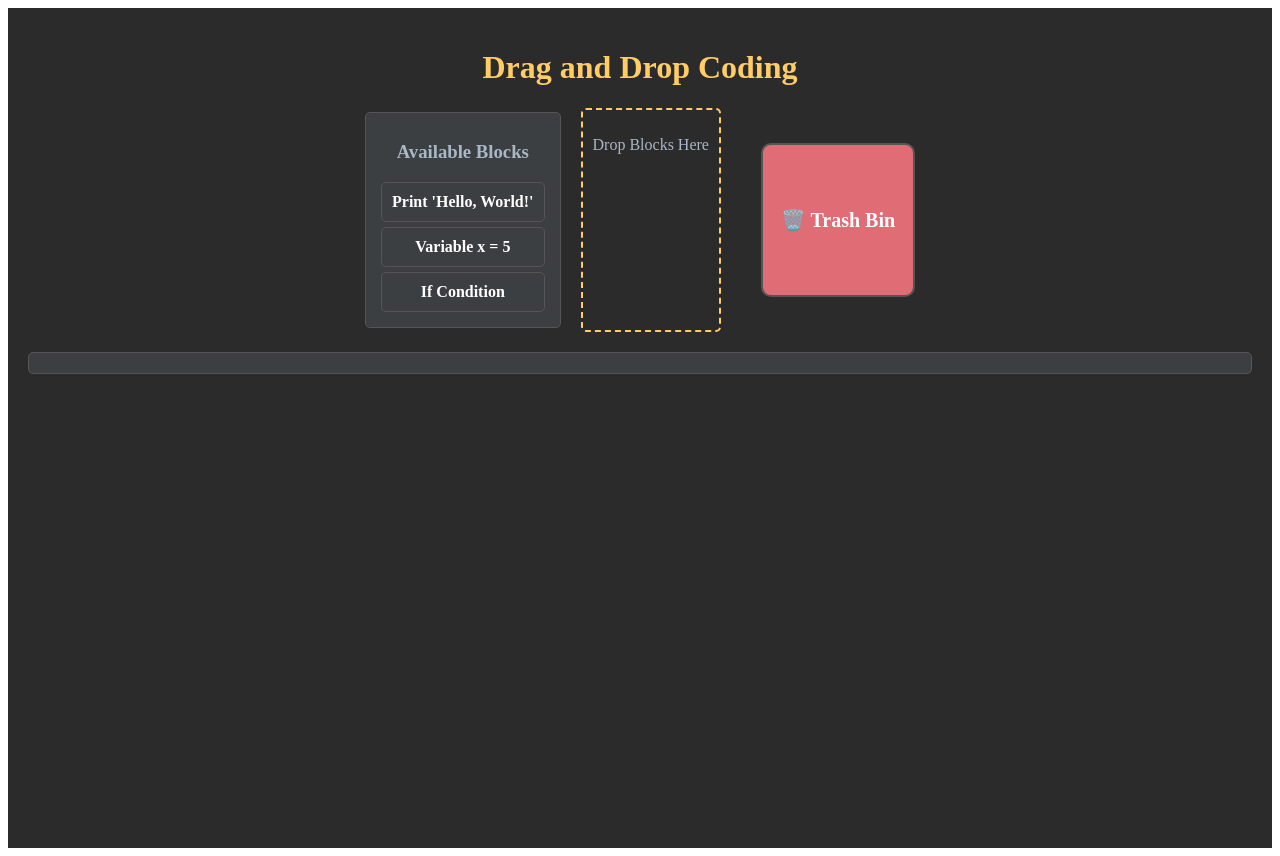
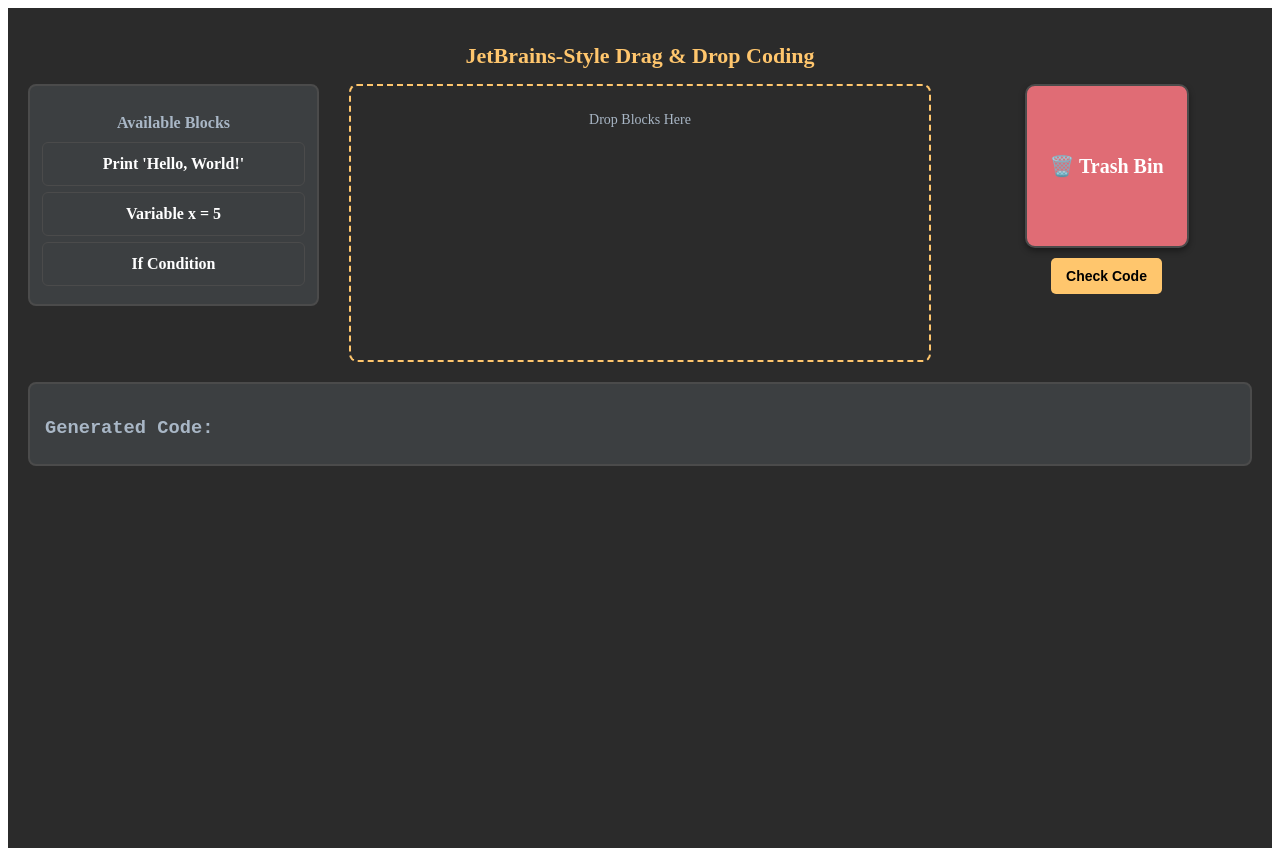
Before and after one commit to ivan-chong/ichack25, a React (Vite) app in the folder draggle/: page / in a window 1280 px wide. Built offline with nearby package versions, Linux system fonts and the light colour scheme.

Commit message:
Add check code

```diff
--- a/draggle/src/App.tsx
+++ b/draggle/src/App.tsx
@@ -20,11 +20,12 @@
 const theme = {
   background: "#2B2B2B",
   panel: "#3C3F41",
-  border: "#555",
+  border: "#4B4B4B",
   text: "#FFFFFF",
-  highlight: "#FFCC66",
+  highlight: "#FFC66D",
   error: "#E06C75",
   accent: "#A9B7C6",
+  blockHover: "#4E5254",
 };
 
 // Define block structure
@@ -52,16 +53,28 @@
     alignItems: "center",
     justifyContent: "center",
     padding: "15px",
-    marginBottom: "5px",
+    marginBottom: "8px",
     backgroundColor: theme.panel,
-    borderRadius: "5px",
+    borderRadius: "6px",
     cursor: "grab",
     color: theme.text,
     border: `1px solid ${theme.border}`,
+    boxShadow: "0 2px 4px rgba(0, 0, 0, 0.3)",
+    fontWeight: "bold",
+    fontSize: "14px",
+    userSelect: "none",
+    transition: "background 0.2s ease",
   };
 
   return (
-    <div ref={setNodeRef} style={style} {...attributes} {...listeners}>
+    <div
+      ref={setNodeRef}
+      style={style}
+      {...attributes}
+      {...listeners}
+      onMouseEnter={(e) => (e.currentTarget.style.backgroundColor = theme.blockHover)}
+      onMouseLeave={(e) => (e.currentTarget.style.backgroundColor = theme.panel)}
+    >
       {block.label}
     </div>
   );
@@ -75,18 +88,21 @@
     <div
       ref={setNodeRef}
       style={{
-        minHeight: "200px",
-        padding: "10px",
+        minHeight: "250px",
+        padding: "12px",
         border: `2px dashed ${theme.highlight}`,
         backgroundColor: theme.background,
-        borderRadius: "5px",
+        borderRadius: "8px",
         color: theme.accent,
         position: "relative",
+        display: "flex",
+        flexDirection: "column",
+        alignItems: "center",
       }}
     >
       <SortableContext items={droppedBlocks.map((block) => block.id)} strategy={verticalListSortingStrategy}>
         {droppedBlocks.length === 0 ? (
-          <p style={{ textAlign: "center", color: theme.accent }}>Drop Blocks Here</p>
+          <p style={{ textAlign: "center", color: theme.accent, fontSize: "14px" }}>Drop Blocks Here</p>
         ) : (
           droppedBlocks.map((block) => <SortableBlock key={block.id} block={block} />)
         )}
@@ -96,15 +112,17 @@
 };
 
 // Trash Bin component
+// Trash Bin component
 const TrashBin = () => {
   const { setNodeRef } = useDroppable({ id: "trash-bin" });
 
   return (
+    <div style={{ display: "flex", flexDirection: "column", alignItems: "center" }}>
       <div
         ref={setNodeRef}
         style={{
-        width: "150px",
-        height: "150px",
+          width: "160px",
+          height: "160px",
           backgroundColor: theme.error,
           borderRadius: "10px",
           display: "flex",
@@ -114,10 +132,34 @@
           fontSize: "20px",
           fontWeight: "bold",
           border: `2px solid ${theme.border}`,
-        marginLeft: "20px",
+          boxShadow: "0 3px 6px rgba(0, 0, 0, 0.4)",
+          transition: "background 0.2s ease",
+          cursor: "pointer",
+          marginBottom: "10px",
         }}
+        onMouseEnter={(e) => (e.currentTarget.style.backgroundColor = "#D64F5A")}
+        onMouseLeave={(e) => (e.currentTarget.style.backgroundColor = theme.error)}
       >
         🗑️ Trash Bin
+      </div>
+
+      {/* Check Code Button */}
+      <button
+        style={{
+          backgroundColor: theme.highlight,
+          border: "none",
+          padding: "10px 15px",
+          borderRadius: "5px",
+          fontWeight: "bold",
+          fontSize: "14px",
+          cursor: "pointer",
+          transition: "background 0.2s ease",
+        }}
+        onMouseEnter={(e) => (e.currentTarget.style.backgroundColor = "#FFB347")}
+        onMouseLeave={(e) => (e.currentTarget.style.backgroundColor = theme.highlight)}
+      >
+        Check Code
+      </button>
     </div>
   );
 };
@@ -141,10 +183,8 @@
     if (!over) return;
 
     if (over.id === "trash-bin") {
-      // Block dragged into the trash bin, delete it
       setDroppedBlocks((prev) => prev.filter((block) => block.id !== active.id));
     } else if (droppedBlocks.some((block) => block.id === active.id)) {
-      // Reorder blocks inside the Drop Zone
       const oldIndex = droppedBlocks.findIndex((block) => block.id === active.id);
       const newIndex = droppedBlocks.findIndex((block) => block.id === over.id);
 
@@ -156,38 +196,39 @@
 
   return (
     <div style={{ backgroundColor: theme.background, height: "100vh", color: theme.text, padding: "20px" }}>
-      <DndContext
-        sensors={sensors}
-        collisionDetection={closestCorners}
-        onDragEnd={handleDragEnd}
-      >
-        <h1 style={{ textAlign: "center", color: theme.highlight }}>Drag and Drop Coding</h1>
+      <DndContext sensors={sensors} collisionDetection={closestCorners} onDragEnd={handleDragEnd}>
+        <h1 style={{ textAlign: "center", color: theme.highlight, fontSize: "22px", marginBottom: "15px" }}>
+          JetBrains-Style Drag & Drop Coding
+        </h1>
 
-        <div style={{ display: "flex", gap: "20px", justifyContent: "center", alignItems: "center" }}>
+        <div style={{ display: "grid", gridTemplateColumns: "1fr 2fr 1fr", gap: "30px", alignItems: "start" }}>
           {/* Blocks that can be dragged */}
           <div
             style={{
               backgroundColor: theme.panel,
-              padding: "10px",
-              borderRadius: "5px",
-              border: `1px solid ${theme.border}`,
+              padding: "12px",
+              borderRadius: "8px",
+              border: `2px solid ${theme.border}`,
             }}
           >
-            <h3 style={{ textAlign: "center", color: theme.accent }}>Available Blocks</h3>
+            <h3 style={{ textAlign: "center", color: theme.accent, fontSize: "16px", marginBottom: "10px" }}>
+              Available Blocks
+            </h3>
             {blocks.map((block) => (
               <div
                 key={block.id}
                 onMouseDown={() => handleDrop(block.id)}
                 style={{
-                  padding: "10px",
-                  margin: "5px",
+                  padding: "12px",
+                  margin: "6px 0",
                   backgroundColor: theme.panel,
                   color: theme.text,
                   cursor: "grab",
-                  borderRadius: "5px",
+                  borderRadius: "6px",
                   textAlign: "center",
                   fontWeight: "bold",
                   border: `1px solid ${theme.border}`,
+                  transition: "background 0.2s ease",
                 }}
               >
                 {block.label}
@@ -195,7 +236,7 @@
             ))}
           </div>
 
-          {/* Drop Zone (Sortable) */}
+          {/* Drop Zone */}
           <DropZone droppedBlocks={droppedBlocks} />
 
           {/* Trash Bin */}
@@ -203,20 +244,22 @@
         </div>
 
         {/* Code Output */}
-        <pre
+        <div
           style={{
             marginTop: "20px",
-            padding: "10px",
+            padding: "15px",
             backgroundColor: theme.panel,
-            borderRadius: "5px",
-            border: `1px solid ${theme.border}`,
+            borderRadius: "8px",
+            border: `2px solid ${theme.border}`,
             color: theme.highlight,
             fontSize: "16px",
             whiteSpace: "pre-wrap",
+            fontFamily: "monospace",
           }}
         >
+          <h3 style={{ color: theme.accent, marginBottom: "10px" }}>Generated Code:</h3>
           {droppedBlocks.map((block) => block.code).join("\n")}
-        </pre>
+        </div>
       </DndContext>
     </div>
   );
```
Lines whose indentation alone changed are shown as unchanged.
